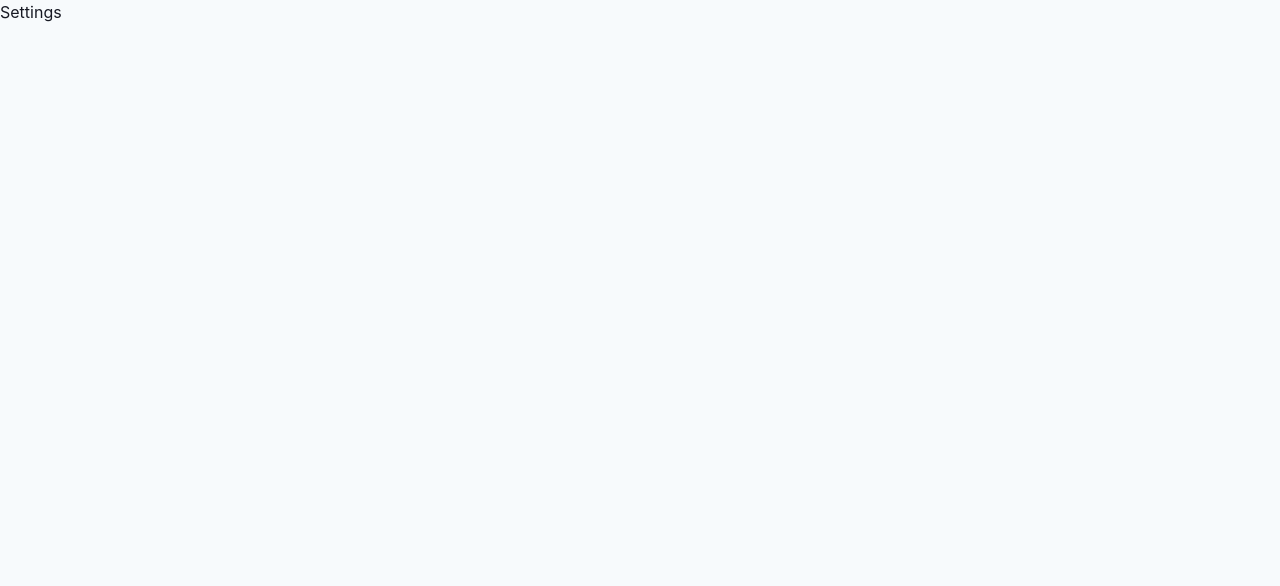
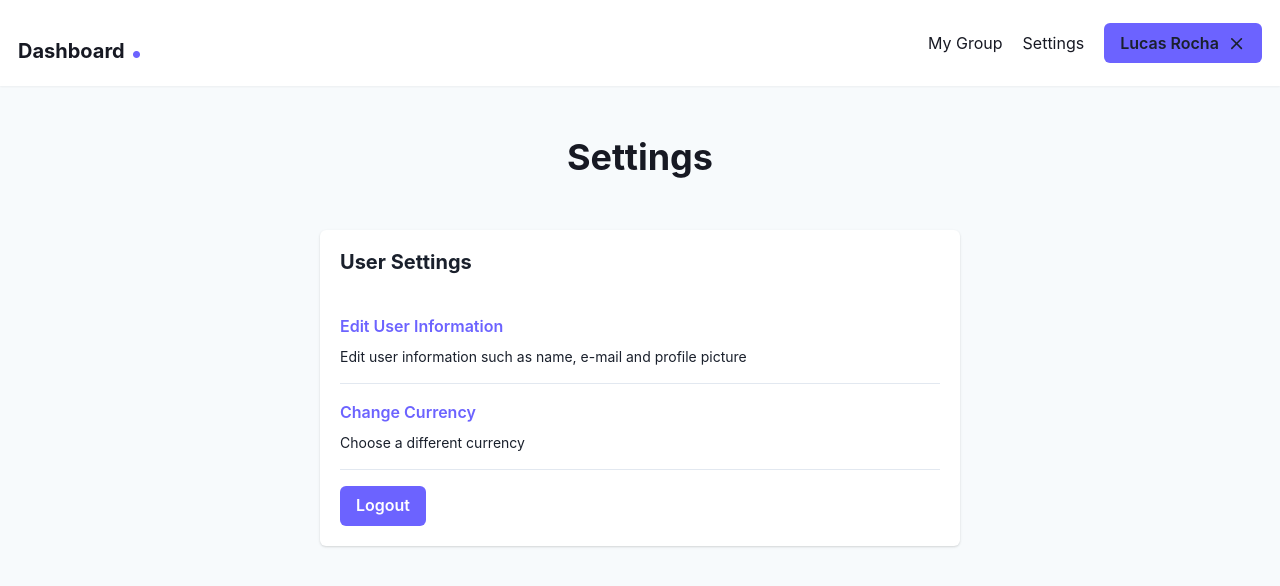
Before and after one commit to RochaLS/roomies-share, a React (Create React App) app: page /settings in a window 1280 px wide. Shown: the top 586 px of the page. Built offline with nearby package versions, Linux system fonts and the light colour scheme.

Commit message:
implement settings options

```diff
--- a/src/pages/Settings.jsx
+++ b/src/pages/Settings.jsx
@@ -1,3 +1,63 @@
+import {
+  Card,
+  CardHeader,
+  CardBody,
+  Stack,
+  Box,
+  Heading,
+  StackDivider,
+  Text,
+  Button,
+} from "@chakra-ui/react";
+
+import { NavigationBar } from "../components/NavigationBar";
+
 export function Settings() {
-  return <h1>Settings</h1>;
+  return (
+    <>
+      <NavigationBar />
+      <Heading m="50px" textAlign="center">
+        Settings
+      </Heading>
+      <Card bgColor="white" margin="0 auto" w="50%">
+        <CardHeader>
+          <Heading size="md">User Settings</Heading>
+        </CardHeader>
+
+        <CardBody>
+          <Stack divider={<StackDivider />} spacing="4">
+            <Box>
+              <Button
+                variant="link"
+                colorScheme="purple"
+                _hover={{ color: "#5149fb" }}
+              >
+                Edit User Information
+              </Button>
+              <Text pt="2" fontSize="sm">
+                Edit user information such as name, e-mail and profile picture
+              </Text>
+            </Box>
+            <Box>
+              <Button
+                variant="link"
+                colorScheme="purple"
+                _hover={{ color: "#5149fb" }}
+              >
+                Change Currency
+              </Button>
+              <Text pt="2" fontSize="sm">
+                Choose a different currency
+              </Text>
+            </Box>
+            <Box>
+              <Button colorScheme="purple" _hover={{ bg: "#5149fb" }}>
+                Logout
+              </Button>
+            </Box>
+          </Stack>
+        </CardBody>
+      </Card>
+    </>
+  );
 }
```
